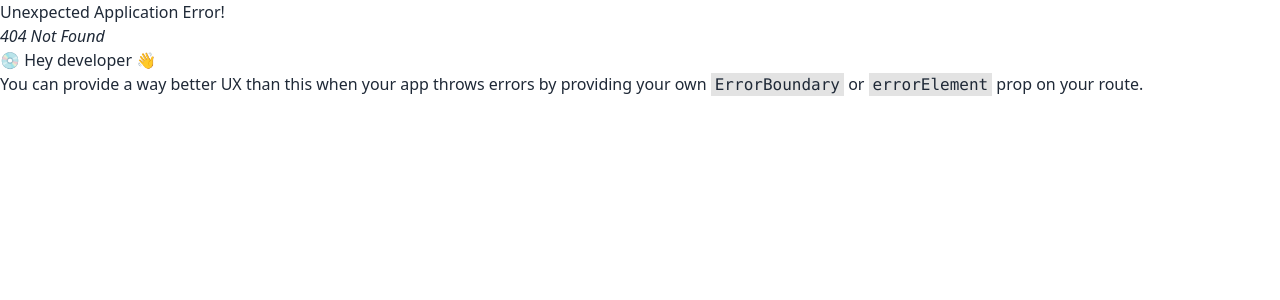
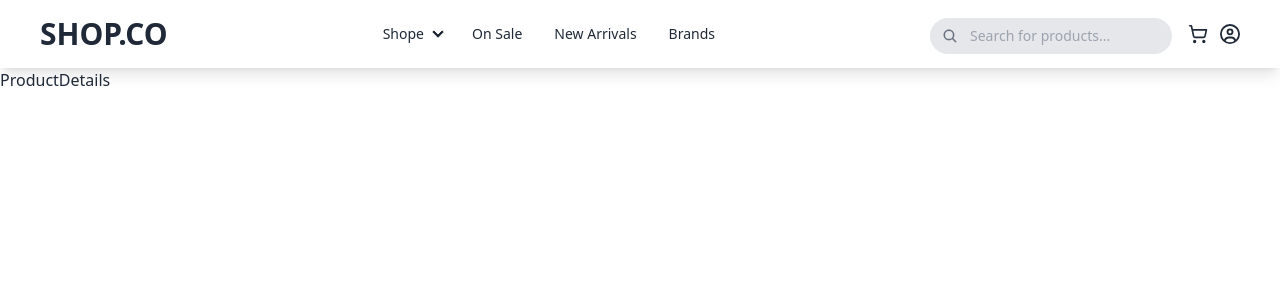
Before and after one commit to Ashikur-ai/E-commerce-final, a React (Vite) app: page /product-details in a window 1280 px wide. Before the commit this address had no page. Shown: the top 300 px of the page. Built offline with nearby package versions, Linux system fonts and the light colour scheme; a web font is replaced by a local one.

Commit message:
product details page added

```diff
--- a/index.html
+++ b/index.html
@@ -4,7 +4,7 @@
 <head>
   <meta charset="UTF-8" />
   <link rel="shortcut icon"
-    href="https://res.cloudinary.com/dnvmj9pvk/image/upload/v1726286913/Dimploma-113%20final%20project/HomePage/jsycsj17epwqyynbsmbo.png"
+    href="https://res.cloudinary.com/dnvmj9pvk/image/upload/v1726289538/Dimploma-113%20final%20project/HomePage/tcix5dnb6oq67esfouwt.png"
     type="image/x-icon">
   <meta name="viewport" content="width=device-width, initial-scale=1.0" />
   <title>SHOP.CO</title>
--- a/src/components/Navbar.jsx
+++ b/src/components/Navbar.jsx
@@ -1,6 +1,7 @@
 import { FaRegCircleUser } from "react-icons/fa6";
 import { IoSearch } from "react-icons/io5";
 import { LuShoppingCart } from "react-icons/lu";
+import { Link } from "react-router-dom";
 
 const Navbar = () => {
   return (
@@ -49,7 +50,7 @@ const Navbar = () => {
               </li>
             </ul>
           </div>
-          <a className=" text-3xl font-bold">SHOP.CO</a>
+          <Link to="/" className=" text-3xl font-bold">SHOP.CO</Link>
         </div>
         <div className=" hidden lg:flex">
           <ul className="menu menu-horizontal px-1">
--- a/src/pages/clientSide/home-page/NewArrival.jsx
+++ b/src/pages/clientSide/home-page/NewArrival.jsx
@@ -1,3 +1,4 @@
+import { Link } from "react-router-dom";
 
 const NewArrival = () => {
 
@@ -16,6 +17,8 @@ const NewArrival = () => {
       <h2 className="text-center text-5xl font-bold">NEW ARRIVALS</h2>
 
       <div className="grid grid-cols-1 md:grid-cols-2 lg:grid-cols-4 gap-5 py-10 px-5 lg:px-0">
+        <Link to="/product-details">
+
           <div className="">
             <div className="bg-[#F0EEED] p-5 rounded-[20px] h-[310px]">
               <img
@@ -40,6 +43,7 @@ const NewArrival = () => {
             </div>
             <h2 className="text-2xl font-bold">$120</h2>
           </div>
+        </Link>
         <div className="">
           <div className="bg-[#F0EEED] p-5 rounded-[20px] h-[310px]">
             <img
--- /dev/null
+++ b/src/pages/clientSide/product-details/ProductDetails.jsx
@@ -0,0 +1,15 @@
+import { Helmet } from 'react-helmet-async'
+
+const ProductDetails = () => {
+
+    return (
+        <div>
+            <Helmet>
+                <title>SHOP.CO | Product Details</title>
+            </Helmet>
+            ProductDetails
+        </div>
+    )
+}
+
+export default ProductDetails
--- a/src/routes/BasicRoutes.jsx
+++ b/src/routes/BasicRoutes.jsx
@@ -1,6 +1,7 @@
 import { createBrowserRouter } from "react-router-dom";
 import MainLayout from "../layouts/MainLayout";
 import Homepage from "../pages/clientSide/home-page/Homepage";
+import ProductDetails from "../pages/clientSide/product-details/ProductDetails";
 
 const router = createBrowserRouter([
   {
@@ -11,6 +12,10 @@ const router = createBrowserRouter([
         path: "/",
         element: <Homepage></Homepage>,
       },
+      {
+        path: "/product-details",
+        element: <ProductDetails></ProductDetails>
+      }
     ],
   },
 ]);
```
Lines whose indentation alone changed are shown as unchanged.
